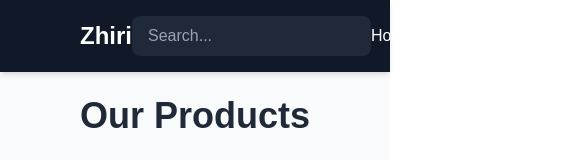
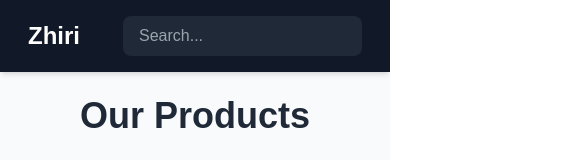
Before and after one commit to ElmekaouiHaitham/ecommerce, a Next.js app: page /products in a window 390 px wide. Shown: the top 160 px of the page, 585 px wide, since content can reach past the window. Built offline with nearby package versions, Linux system fonts and the light colour scheme; no server answers.

Commit message:
NavBar edited

```diff
--- a/components/NavBar.tsx
+++ b/components/NavBar.tsx
@@ -3,21 +3,22 @@ import Link from "next/link";
 // Navigation Bar Component
 export function NavBar() {
   return (
-    <header className="bg-gray-900 text-white shadow-md px-16">
+    <header className="bg-gray-900 text-white shadow-md px-3 md:px-16">
       <div className="max-w-7xl mx-auto p-4 flex justify-between items-center">
         {/* Logo or Branding */}
         <div className="text-2xl font-semibold">Zhiri</div>
 
         {/* Search Bar */}
-        <div className="relative ">
+        <div className="relative">
           <input
             type="text"
             placeholder="Search..."
-              className="bg-gray-800 text-white rounded-lg px-4 py-2 placeholder-gray-400 focus:outline-none focus:ring-2 focus:ring-blue-500"
+            className="bg-gray-800  text-white rounded-lg px-4 py-2 pla  ceholder-gray-400 focus:outline-none focus:ring-2 focus:ring-blue-500"
           />
         </div>
 
         {/* Navigation Links */}
+        <div className="hidden lg:block">
           <nav className="flex items-center space-x-6">
             <ul className="flex space-x-6">
               <li>
@@ -41,9 +42,8 @@ export function NavBar() {
                 </Link>
               </li>
             </ul>
-
-
           </nav>
+        </div>
       </div>
     </header>
   );
```
Lines whose indentation alone changed are shown as unchanged.
